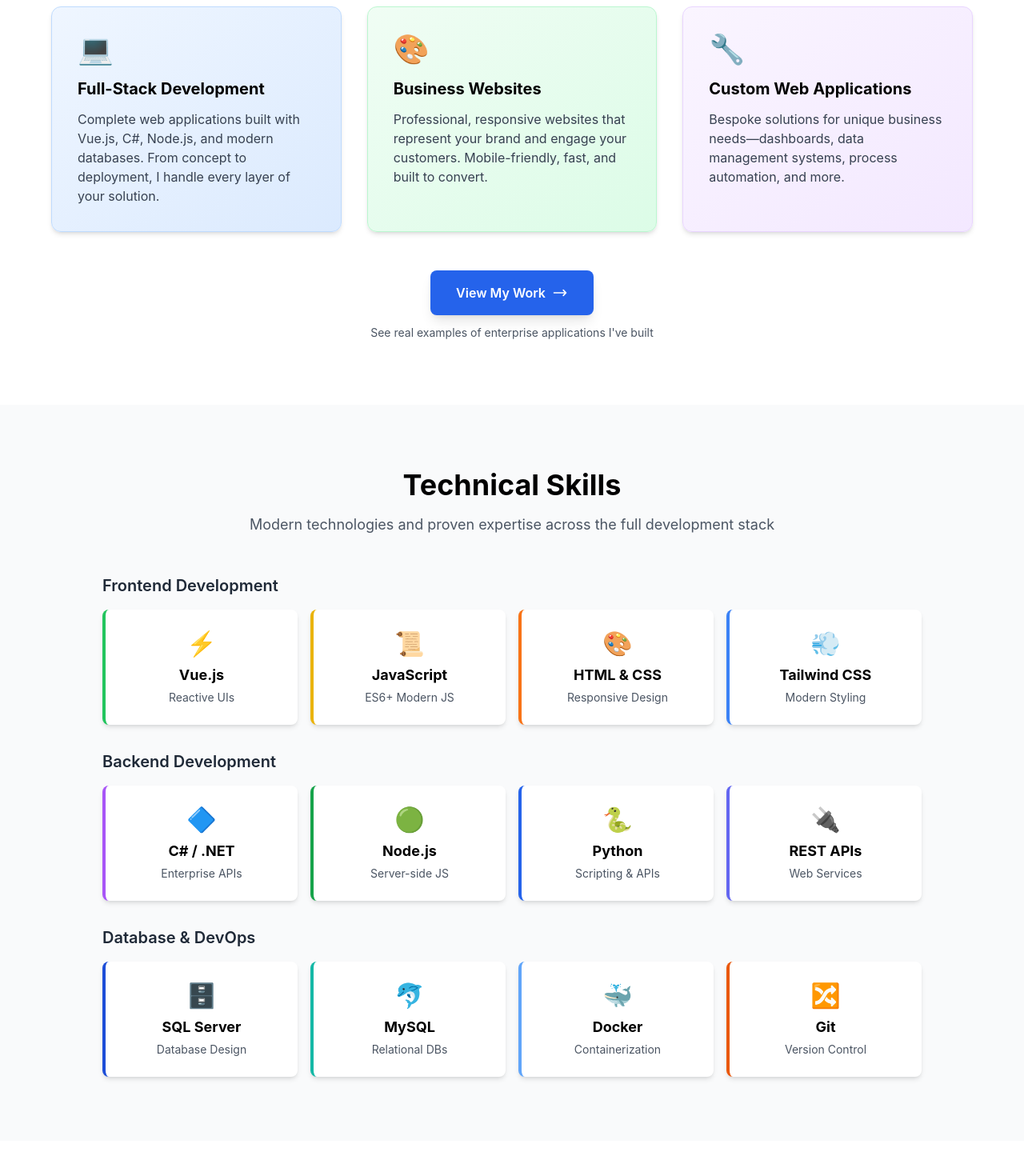
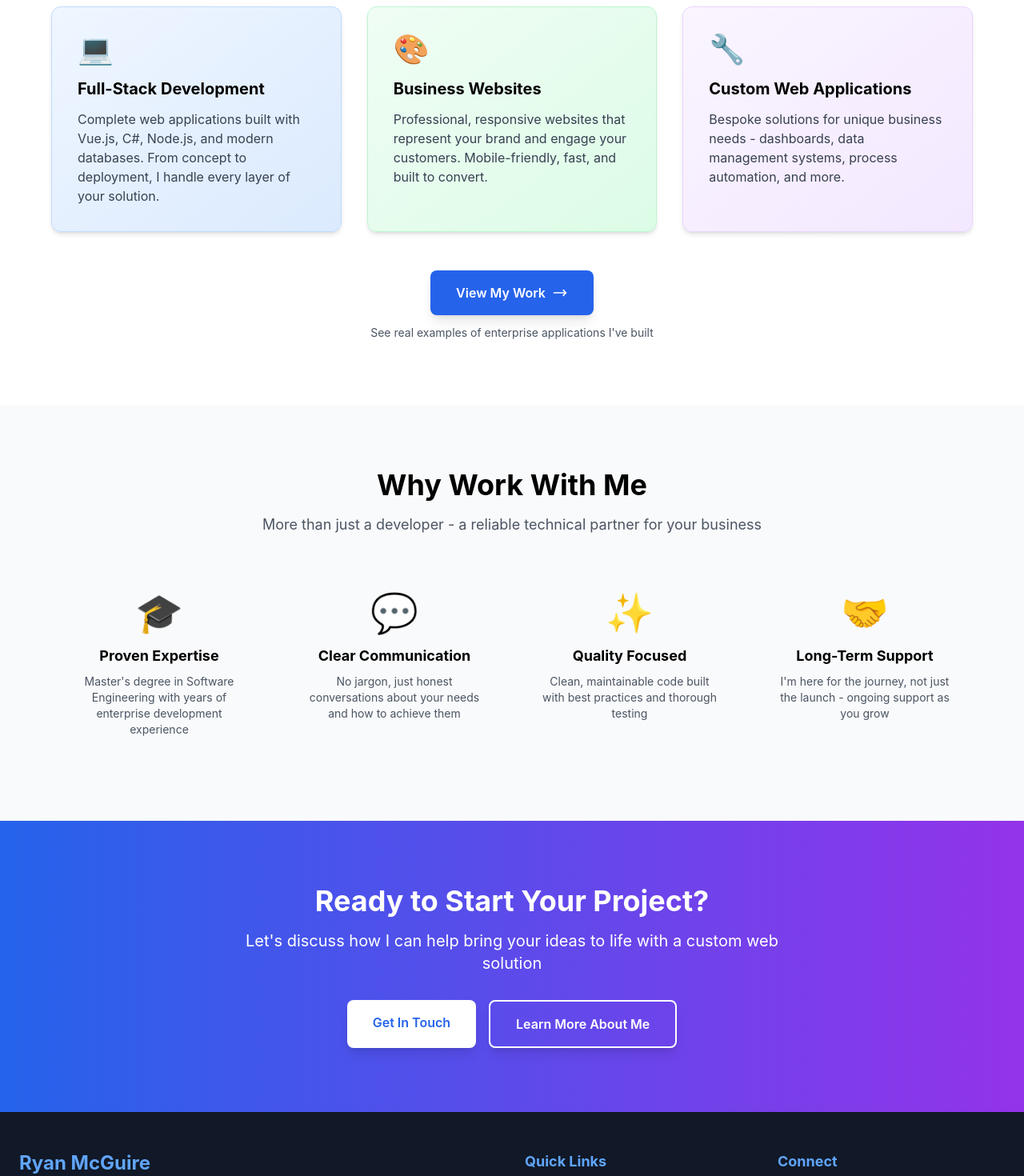
Before and after one commit to Rmcgui/my-portfolio-website, a Nuxt app: page / in a window 1280 px wide. Shown: the part 900-2370 px from the top of the page at 80% size. Built offline with nearby package versions, Linux system fonts and the light colour scheme.

Commit message:
moved skills to about page

```diff
--- a/app/pages/about.vue
+++ b/app/pages/about.vue
@@ -1,12 +1,12 @@
 <template>
   <div class="container mx-auto px-6 py-16">
-    <h1 class="text-4xl font-bold mb-8">About Me</h1>
+    <h1 class="text-4xl font-bold mb-8">About Ryan McGuire</h1>
 
     <div class="grid md:grid-cols-2 gap-12">
       <div>
         <div class="h-96 rounded-lg overflow-hidden border-2 border-blue-200 shadow-lg">
           <img
-            src="/images/Portrait.jpg"
+            src="/images/ryan-profile.jpg"
             alt="Ryan McGuire - Software Developer"
             class="w-full h-full object-cover"
           />
@@ -97,35 +97,89 @@
 
     <div class="mt-16">
       <h3 class="text-2xl font-bold mb-8">Technologies & Skills</h3>
+      <p class="text-lg text-gray-600 max-w-2xl mb-8">
+        Modern technologies and proven expertise across the full development stack
+      </p>
 
-      <div class="space-y-6">
+      <div class="space-y-8">
+        <!-- Frontend -->
         <div>
-          <h4 class="font-semibold text-lg mb-3 text-gray-800">Frontend Development</h4>
-          <div class="grid grid-cols-2 md:grid-cols-4 gap-3">
-            <div class="bg-gradient-to-br from-green-50 to-green-100 p-4 rounded-lg text-center border border-green-200 font-medium">Vue.js</div>
-            <div class="bg-gradient-to-br from-blue-50 to-blue-100 p-4 rounded-lg text-center border border-blue-200 font-medium">JavaScript</div>
-            <div class="bg-gradient-to-br from-orange-50 to-orange-100 p-4 rounded-lg text-center border border-orange-200 font-medium">HTML5</div>
-            <div class="bg-gradient-to-br from-purple-50 to-purple-100 p-4 rounded-lg text-center border border-purple-200 font-medium">CSS3</div>
+          <h4 class="text-xl font-semibold mb-4 text-gray-800">Frontend Development</h4>
+          <div class="grid grid-cols-2 md:grid-cols-4 gap-4">
+            <div class="bg-white p-6 rounded-lg shadow-md hover:shadow-lg transition-shadow text-center border-l-4 border-green-500">
+              <div class="text-3xl mb-2">⚡</div>
+              <h5 class="font-bold text-lg">Vue.js</h5>
+              <p class="text-sm text-gray-600 mt-1">Reactive UIs</p>
+            </div>
+            <div class="bg-white p-6 rounded-lg shadow-md hover:shadow-lg transition-shadow text-center border-l-4 border-yellow-500">
+              <div class="text-3xl mb-2">📜</div>
+              <h5 class="font-bold text-lg">JavaScript</h5>
+              <p class="text-sm text-gray-600 mt-1">ES6+ Modern JS</p>
+            </div>
+            <div class="bg-white p-6 rounded-lg shadow-md hover:shadow-lg transition-shadow text-center border-l-4 border-orange-500">
+              <div class="text-3xl mb-2">🎨</div>
+              <h5 class="font-bold text-lg">HTML & CSS</h5>
+              <p class="text-sm text-gray-600 mt-1">Responsive Design</p>
+            </div>
+            <div class="bg-white p-6 rounded-lg shadow-md hover:shadow-lg transition-shadow text-center border-l-4 border-blue-500">
+              <div class="text-3xl mb-2">💨</div>
+              <h5 class="font-bold text-lg">Tailwind CSS</h5>
+              <p class="text-sm text-gray-600 mt-1">Modern Styling</p>
+            </div>
           </div>
         </div>
 
+        <!-- Backend -->
         <div>
-          <h4 class="font-semibold text-lg mb-3 text-gray-800">Backend Development</h4>
-          <div class="grid grid-cols-2 md:grid-cols-4 gap-3">
-            <div class="bg-gradient-to-br from-purple-50 to-purple-100 p-4 rounded-lg text-center border border-purple-200 font-medium">C# / .NET Core</div>
-            <div class="bg-gradient-to-br from-green-50 to-green-100 p-4 rounded-lg text-center border border-green-200 font-medium">Node.js</div>
-            <div class="bg-gradient-to-br from-yellow-50 to-yellow-100 p-4 rounded-lg text-center border border-yellow-200 font-medium">Python</div>
-            <div class="bg-gradient-to-br from-blue-50 to-blue-100 p-4 rounded-lg text-center border border-blue-200 font-medium">Web APIs</div>
+          <h4 class="text-xl font-semibold mb-4 text-gray-800">Backend Development</h4>
+          <div class="grid grid-cols-2 md:grid-cols-4 gap-4">
+            <div class="bg-white p-6 rounded-lg shadow-md hover:shadow-lg transition-shadow text-center border-l-4 border-purple-500">
+              <div class="text-3xl mb-2">🔷</div>
+              <h5 class="font-bold text-lg">C# / .NET</h5>
+              <p class="text-sm text-gray-600 mt-1">Enterprise APIs</p>
+            </div>
+            <div class="bg-white p-6 rounded-lg shadow-md hover:shadow-lg transition-shadow text-center border-l-4 border-green-600">
+              <div class="text-3xl mb-2">🟢</div>
+              <h5 class="font-bold text-lg">Node.js</h5>
+              <p class="text-sm text-gray-600 mt-1">Server-side JS</p>
+            </div>
+            <div class="bg-white p-6 rounded-lg shadow-md hover:shadow-lg transition-shadow text-center border-l-4 border-blue-600">
+              <div class="text-3xl mb-2">🐍</div>
+              <h5 class="font-bold text-lg">Python</h5>
+              <p class="text-sm text-gray-600 mt-1">Scripting & APIs</p>
+            </div>
+            <div class="bg-white p-6 rounded-lg shadow-md hover:shadow-lg transition-shadow text-center border-l-4 border-indigo-500">
+              <div class="text-3xl mb-2">🔌</div>
+              <h5 class="font-bold text-lg">REST APIs</h5>
+              <p class="text-sm text-gray-600 mt-1">Web Services</p>
+            </div>
           </div>
         </div>
 
+        <!-- Database & Tools -->
         <div>
-          <h4 class="font-semibold text-lg mb-3 text-gray-800">Database & DevOps</h4>
-          <div class="grid grid-cols-2 md:grid-cols-4 gap-3">
-            <div class="bg-gradient-to-br from-blue-50 to-blue-100 p-4 rounded-lg text-center border border-blue-200 font-medium">SQL Server</div>
-            <div class="bg-gradient-to-br from-teal-50 to-teal-100 p-4 rounded-lg text-center border border-teal-200 font-medium">MySQL</div>
-            <div class="bg-gradient-to-br from-blue-50 to-blue-100 p-4 rounded-lg text-center border border-blue-200 font-medium">Docker</div>
-            <div class="bg-gradient-to-br from-orange-50 to-orange-100 p-4 rounded-lg text-center border border-orange-200 font-medium">Git / GitLab</div>
+          <h4 class="text-xl font-semibold mb-4 text-gray-800">Database & DevOps</h4>
+          <div class="grid grid-cols-2 md:grid-cols-4 gap-4">
+            <div class="bg-white p-6 rounded-lg shadow-md hover:shadow-lg transition-shadow text-center border-l-4 border-blue-700">
+              <div class="text-3xl mb-2">🗄️</div>
+              <h5 class="font-bold text-lg">SQL Server</h5>
+              <p class="text-sm text-gray-600 mt-1">Database Design</p>
+            </div>
+            <div class="bg-white p-6 rounded-lg shadow-md hover:shadow-lg transition-shadow text-center border-l-4 border-teal-500">
+              <div class="text-3xl mb-2">🐬</div>
+              <h5 class="font-bold text-lg">MySQL</h5>
+              <p class="text-sm text-gray-600 mt-1">Relational DBs</p>
+            </div>
+            <div class="bg-white p-6 rounded-lg shadow-md hover:shadow-lg transition-shadow text-center border-l-4 border-blue-400">
+              <div class="text-3xl mb-2">🐳</div>
+              <h5 class="font-bold text-lg">Docker</h5>
+              <p class="text-sm text-gray-600 mt-1">Containerization</p>
+            </div>
+            <div class="bg-white p-6 rounded-lg shadow-md hover:shadow-lg transition-shadow text-center border-l-4 border-orange-600">
+              <div class="text-3xl mb-2">🔀</div>
+              <h5 class="font-bold text-lg">Git</h5>
+              <p class="text-sm text-gray-600 mt-1">Version Control</p>
+            </div>
           </div>
         </div>
       </div>
--- a/app/pages/index.vue
+++ b/app/pages/index.vue
@@ -8,18 +8,18 @@
           <p class="text-2xl md:text-3xl mb-4 font-semibold">Full-Stack Software Developer</p>
           <p class="text-lg md:text-xl mb-8 max-w-3xl mx-auto leading-relaxed">
             I build modern, reliable web applications that help businesses streamline operations and grow.
-            From responsive websites to custom web solutions—I bring technical expertise and practical problem-solving to every project.
+            From responsive websites to custom web solutions - I bring technical expertise and practical problem-solving to every project.
           </p>
           <div class="flex flex-col sm:flex-row justify-center gap-4 mb-8">
-            <NuxtLink to="/projects" class="bg-white text-blue-600 px-8 py-4 rounded-lg font-semibold hover:bg-gray-100 transition-all shadow-lg hover:shadow-xl transform hover:-translate-y-0.5">
-              View My Work
+            <NuxtLink to="/process" class="bg-white text-blue-600 px-8 py-4 rounded-lg font-semibold hover:bg-gray-100 transition-all shadow-lg hover:shadow-xl transform hover:-translate-y-0.5">
+              View The Process
             </NuxtLink>
             <NuxtLink to="/contact" class="bg-transparent border-2 border-white px-8 py-4 rounded-lg font-semibold hover:bg-white hover:text-blue-600 transition-all shadow-lg hover:shadow-xl transform hover:-translate-y-0.5">
               Get In Touch
             </NuxtLink>
           </div>
           <p class="text-sm md:text-base opacity-90">
-            📍 Based in Co. Mayo, Ireland • Working with businesses locally and remotely
+            Based in Co. Mayo, Ireland - Working with businesses locally and remotely
           </p>
         </div>
       </div>
@@ -56,7 +56,7 @@
             <div class="text-4xl mb-4">🔧</div>
             <h3 class="font-bold text-xl mb-3">Custom Web Applications</h3>
             <p class="text-gray-700">
-              Bespoke solutions for unique business needs—dashboards, data management systems, process automation, and more.
+              Bespoke solutions for unique business needs - dashboards, data management systems, process automation, and more.
             </p>
           </div>
         </div>
@@ -77,108 +77,13 @@
       </div>
     </section>
 
-    <!-- Skills Section -->
+    <!-- Why Work With Me Section -->
     <section class="py-16 md:py-20 bg-gray-50">
-      <div class="container mx-auto px-6">
-        <div class="text-center mb-12">
-          <h2 class="text-3xl md:text-4xl font-bold mb-4">Technical Skills</h2>
-          <p class="text-lg text-gray-600 max-w-2xl mx-auto">
-            Modern technologies and proven expertise across the full development stack
-          </p>
-        </div>
-
-        <div class="max-w-5xl mx-auto space-y-8">
-          <!-- Frontend -->
-          <div>
-            <h3 class="text-xl font-semibold mb-4 text-gray-800">Frontend Development</h3>
-            <div class="grid grid-cols-2 md:grid-cols-4 gap-4">
-              <div class="bg-white p-6 rounded-lg shadow-md hover:shadow-lg transition-shadow text-center border-l-4 border-green-500">
-                <div class="text-3xl mb-2">⚡</div>
-                <h4 class="font-bold text-lg">Vue.js</h4>
-                <p class="text-sm text-gray-600 mt-1">Reactive UIs</p>
-              </div>
-              <div class="bg-white p-6 rounded-lg shadow-md hover:shadow-lg transition-shadow text-center border-l-4 border-yellow-500">
-                <div class="text-3xl mb-2">📜</div>
-                <h4 class="font-bold text-lg">JavaScript</h4>
-                <p class="text-sm text-gray-600 mt-1">ES6+ Modern JS</p>
-              </div>
-              <div class="bg-white p-6 rounded-lg shadow-md hover:shadow-lg transition-shadow text-center border-l-4 border-orange-500">
-                <div class="text-3xl mb-2">🎨</div>
-                <h4 class="font-bold text-lg">HTML & CSS</h4>
-                <p class="text-sm text-gray-600 mt-1">Responsive Design</p>
-              </div>
-              <div class="bg-white p-6 rounded-lg shadow-md hover:shadow-lg transition-shadow text-center border-l-4 border-blue-500">
-                <div class="text-3xl mb-2">💨</div>
-                <h4 class="font-bold text-lg">Tailwind CSS</h4>
-                <p class="text-sm text-gray-600 mt-1">Modern Styling</p>
-              </div>
-            </div>
-          </div>
-
-          <!-- Backend -->
-          <div>
-            <h3 class="text-xl font-semibold mb-4 text-gray-800">Backend Development</h3>
-            <div class="grid grid-cols-2 md:grid-cols-4 gap-4">
-              <div class="bg-white p-6 rounded-lg shadow-md hover:shadow-lg transition-shadow text-center border-l-4 border-purple-500">
-                <div class="text-3xl mb-2">🔷</div>
-                <h4 class="font-bold text-lg">C# / .NET</h4>
-                <p class="text-sm text-gray-600 mt-1">Enterprise APIs</p>
-              </div>
-              <div class="bg-white p-6 rounded-lg shadow-md hover:shadow-lg transition-shadow text-center border-l-4 border-green-600">
-                <div class="text-3xl mb-2">🟢</div>
-                <h4 class="font-bold text-lg">Node.js</h4>
-                <p class="text-sm text-gray-600 mt-1">Server-side JS</p>
-              </div>
-              <div class="bg-white p-6 rounded-lg shadow-md hover:shadow-lg transition-shadow text-center border-l-4 border-blue-600">
-                <div class="text-3xl mb-2">🐍</div>
-                <h4 class="font-bold text-lg">Python</h4>
-                <p class="text-sm text-gray-600 mt-1">Scripting & APIs</p>
-              </div>
-              <div class="bg-white p-6 rounded-lg shadow-md hover:shadow-lg transition-shadow text-center border-l-4 border-indigo-500">
-                <div class="text-3xl mb-2">🔌</div>
-                <h4 class="font-bold text-lg">REST APIs</h4>
-                <p class="text-sm text-gray-600 mt-1">Web Services</p>
-              </div>
-            </div>
-          </div>
-
-          <!-- Database & Tools -->
-          <div>
-            <h3 class="text-xl font-semibold mb-4 text-gray-800">Database & DevOps</h3>
-            <div class="grid grid-cols-2 md:grid-cols-4 gap-4">
-              <div class="bg-white p-6 rounded-lg shadow-md hover:shadow-lg transition-shadow text-center border-l-4 border-blue-700">
-                <div class="text-3xl mb-2">🗄️</div>
-                <h4 class="font-bold text-lg">SQL Server</h4>
-                <p class="text-sm text-gray-600 mt-1">Database Design</p>
-              </div>
-              <div class="bg-white p-6 rounded-lg shadow-md hover:shadow-lg transition-shadow text-center border-l-4 border-teal-500">
-                <div class="text-3xl mb-2">🐬</div>
-                <h4 class="font-bold text-lg">MySQL</h4>
-                <p class="text-sm text-gray-600 mt-1">Relational DBs</p>
-              </div>
-              <div class="bg-white p-6 rounded-lg shadow-md hover:shadow-lg transition-shadow text-center border-l-4 border-blue-400">
-                <div class="text-3xl mb-2">🐳</div>
-                <h4 class="font-bold text-lg">Docker</h4>
-                <p class="text-sm text-gray-600 mt-1">Containerization</p>
-              </div>
-              <div class="bg-white p-6 rounded-lg shadow-md hover:shadow-lg transition-shadow text-center border-l-4 border-orange-600">
-                <div class="text-3xl mb-2">🔀</div>
-                <h4 class="font-bold text-lg">Git</h4>
-                <p class="text-sm text-gray-600 mt-1">Version Control</p>
-              </div>
-            </div>
-          </div>
-        </div>
-      </div>
-    </section>
-
-    <!-- Why Work With Me Section -->
-    <section class="py-16 md:py-20 bg-white">
       <div class="container mx-auto px-6">
         <div class="text-center mb-12">
           <h2 class="text-3xl md:text-4xl font-bold mb-4">Why Work With Me</h2>
           <p class="text-lg text-gray-600 max-w-2xl mx-auto">
-            More than just a developer—a reliable technical partner for your business
+            More than just a developer - a reliable technical partner for your business
           </p>
         </div>
 
@@ -204,7 +109,7 @@
           <div class="text-center p-6">
             <div class="text-5xl mb-4">🤝</div>
             <h3 class="font-bold text-lg mb-2">Long-Term Support</h3>
-            <p class="text-gray-600 text-sm">I'm here for the journey, not just the launch—ongoing support as you grow</p>
+            <p class="text-gray-600 text-sm">I'm here for the journey, not just the launch - ongoing support as you grow</p>
           </div>
         </div>
       </div>
```
Also changed, not shown: public/images/ryan-profile.jpg (renamed from public/images/Portrait.jpg).
